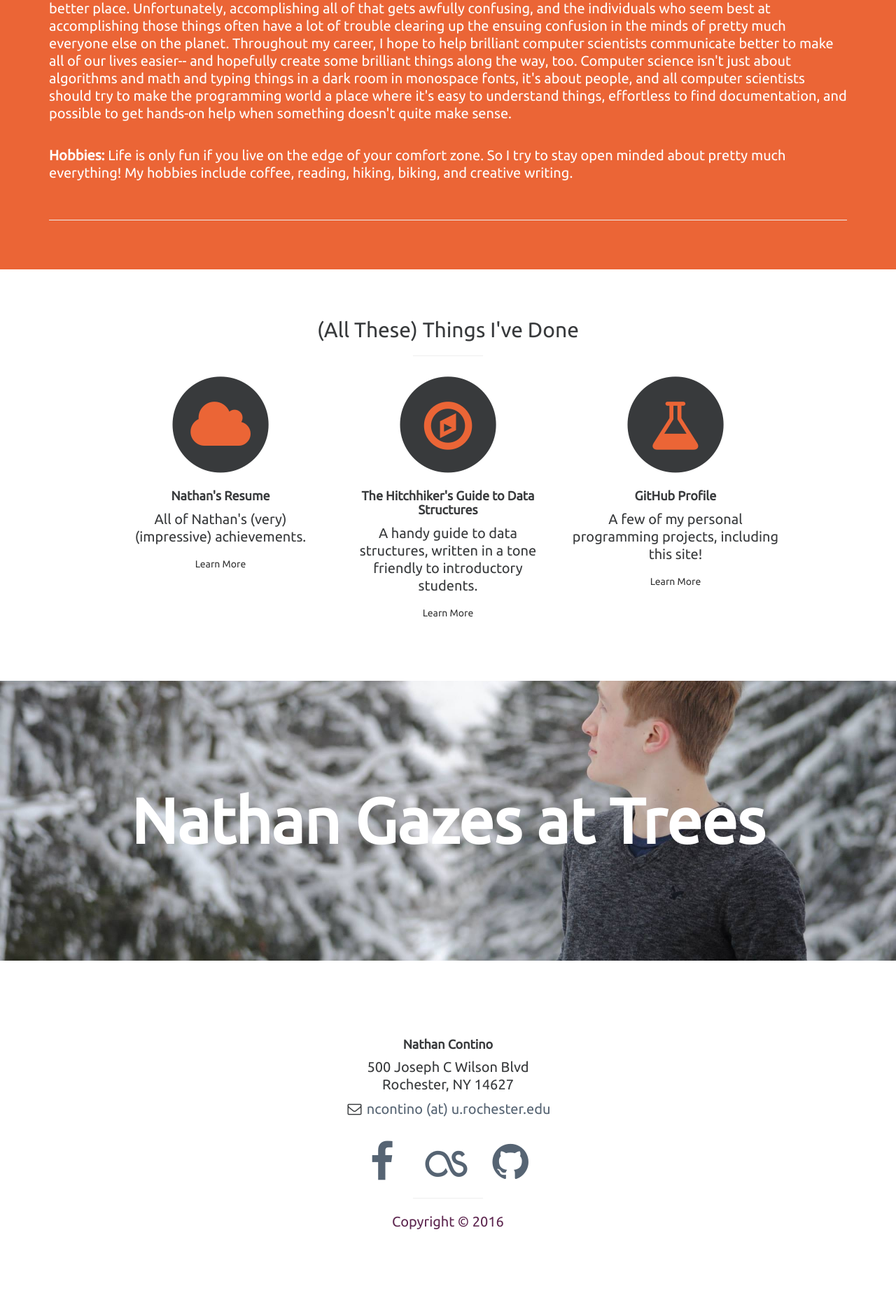
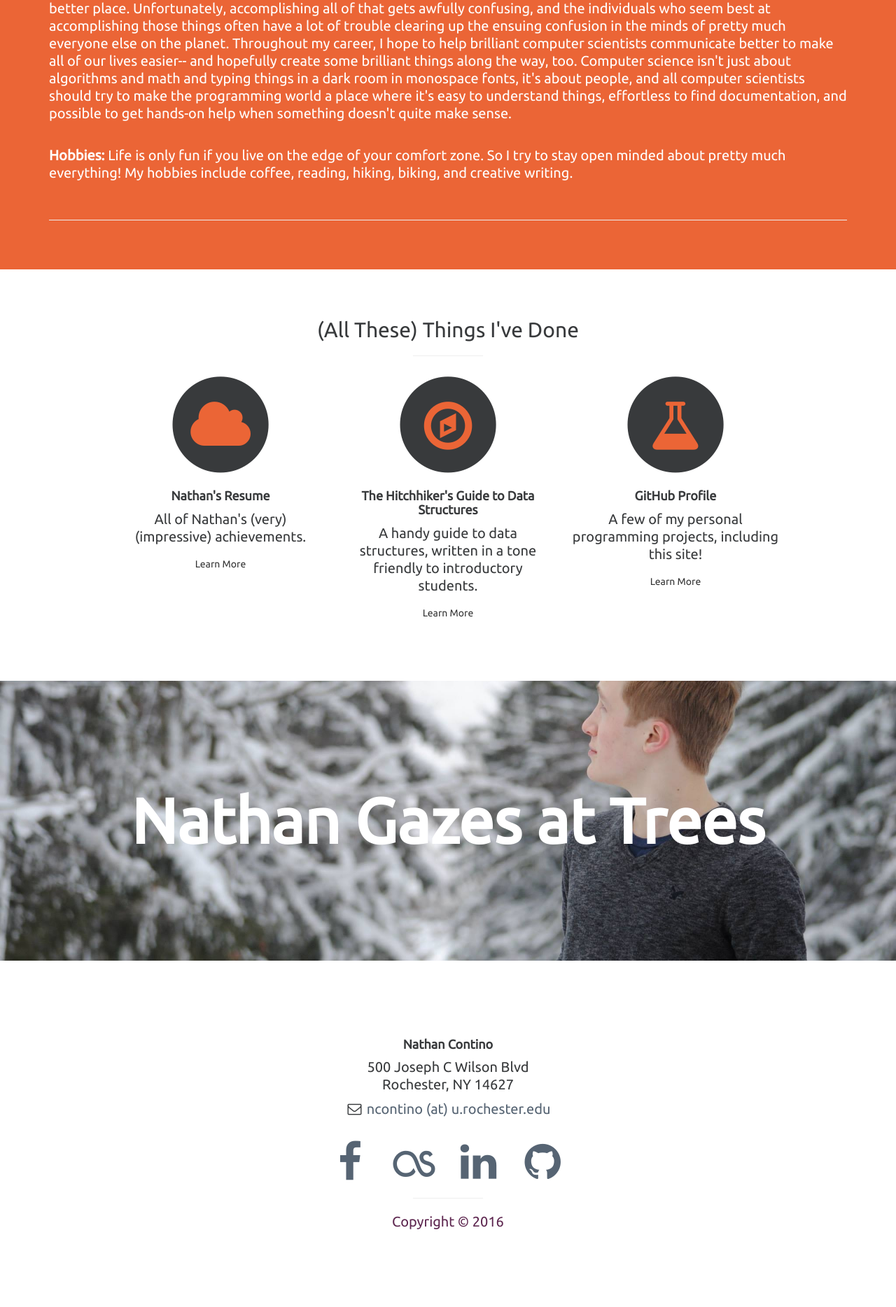
Before and after one commit to nathan-contino/nathan-contino.github.io, a Jekyll site: the page built from index.html, in a window 1280 px wide. Shown: the part 1209-3077 px from the top of the page at 70% size. Built offline with Jekyll 4.4.1, drawn with Linux system fonts in a browser that asks for light colours.

Commit message:
added linkedin
Former-commit-id: 776626170d398bc5709302a2f3ba29599f6905df [formerly 64d90fc9ca664f3fdb3ad8d6be9869f6242931b8] [formerly 8908837648618f9de09eb21bc54f9c9ee8c8e236 [formerly eb86bc52afa74bdfaf836d573ca68733286ad26e]]
Former-commit-id: 7971c0f9bff34cd1602e3d5da6a93f9c41e846f3 [formerly 65d3a1693b30b09284c24ba7e352f5de8ba15abf]
Former-commit-id: fa76d40289197cf1deacba10a23e5b277ae64c10

```diff
--- a/_includes/footer.html
+++ b/_includes/footer.html
@@ -22,6 +22,9 @@
             <a href="https://last.fm/user/nchewbacca"><i class="fa fa-lastfm fa-fw fa-3x"></i></a>
           </li>
           <li>
+            <a href="https://www.linkedin.com/in/natecontino"><i class="fa fa-linkedin fa-fw fa-3x"></i></a>
+          </li>
+          <li>
             <a href="https://github.com/{{ site.github_username }}"><i class="fa fa-github fa-fw fa-3x"></i></a>
           </li>
         </ul>
```
